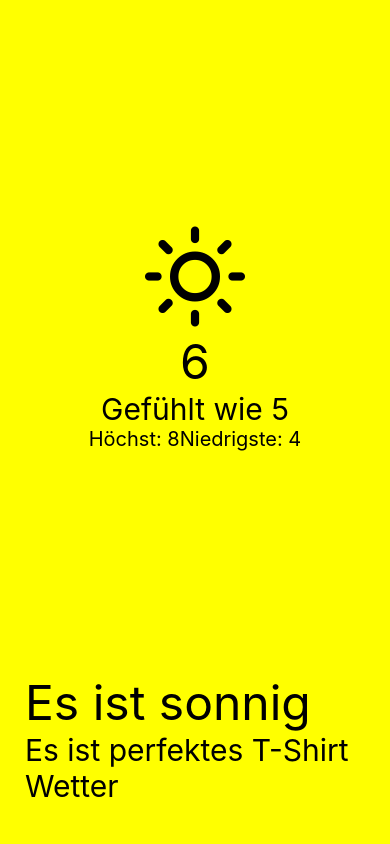
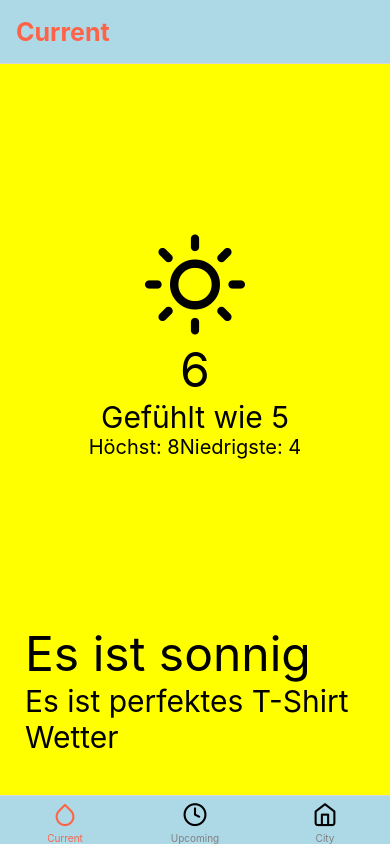
Before and after one commit to irrationalK/weather-app, a React Native app: screen / in a window 390 px wide. Built offline with nearby package versions, Linux system fonts and the light colour scheme.

Commit message:
implemnting navigation

```diff
--- a/App.js
+++ b/App.js
@@ -1,21 +1,13 @@
 import React from "react"
-import { View, StyleSheet } from 'react-native'
-import CurrentWeather from "./src/screens/CurrentWeather"
-import UpcomingWeather from "./src/screens/UpcomingWeather"
-import City from "./src/screens/City"
+import { NavigationContainer } from "@react-navigation/native"
+import Tabs from "./src/components/Tabs"
 
 const App = () => {
   return (
-    <View style={styles.container}>
-      <CurrentWeather />
-    </View>
+    <NavigationContainer>
+      <Tabs />
+    </NavigationContainer>
   )
 }
 
-const styles = StyleSheet.create({
-  container: {
-    flex: 1
-  }
-})
-
 export default App
--- a/package.json
+++ b/package.json
@@ -10,10 +10,14 @@
     "lint": "eslint ."
   },
   "dependencies": {
+    "@react-navigation/bottom-tabs": "^6.5.8",
+    "@react-navigation/native": "^6.1.7",
     "expo": "~49.0.11",
     "expo-status-bar": "~1.6.0",
     "react": "18.2.0",
-    "react-native": "0.72.4"
+    "react-native": "0.72.4",
+    "react-native-safe-area-context": "4.6.3",
+    "react-native-screens": "~3.22.0"
   },
   "devDependencies": {
     "@babel/core": "^7.20.0",
--- /dev/null
+++ b/src/components/Tabs.js
@@ -0,0 +1,42 @@
+import React from "react"
+import CurrentWeather from "../screens/CurrentWeather"
+import UpcomingWeather from "../screens/UpcomingWeather"
+import City from "../screens/City"
+import { createBottomTabNavigator } from "@react-navigation/bottom-tabs"
+import { Feather } from '@expo/vector-icons'
+
+const Tab = createBottomTabNavigator()
+
+const Tabs = () => {
+   return (
+      <Tab.Navigator
+         screenOptions={{
+            tabBarActiveTintColor: 'tomato',
+            tabBarInactiveTintColor: 'grey',
+            tabBarStyle: {
+               backgroundColor: 'lightblue',
+            },
+            headerStyle: {
+               backgroundColor: 'lightblue'
+            },
+            headerTitleStyle: {
+               fontWeight: 'bold',
+               fontSize: 25,
+               color: 'tomato'
+            }
+         }}
+      >
+         <Tab.Screen name={'Current'} component={CurrentWeather} options={{
+            tabBarIcon: ({ focused }) => (<Feather name={'droplet'} size={25} color={focused ? 'tomato' : 'black'} />)
+         }} />
+         <Tab.Screen name={'Upcoming'} component={UpcomingWeather} options={{
+            tabBarIcon: ({ focused }) => (<Feather name={'clock'} size={25} color={focused ? 'tomato' : 'black'} />)
+         }} />
+         <Tab.Screen name={'City'} component={City} options={{
+            tabBarIcon: ({ focused }) => (<Feather name={'home'} size={25} color={focused ? 'tomato' : 'black'} />)
+         }} />
+      </Tab.Navigator>
+   )
+}
+
+export default Tabs
```
Also changed, not shown: 1 other file (tests, documents, lock files or other folders).
